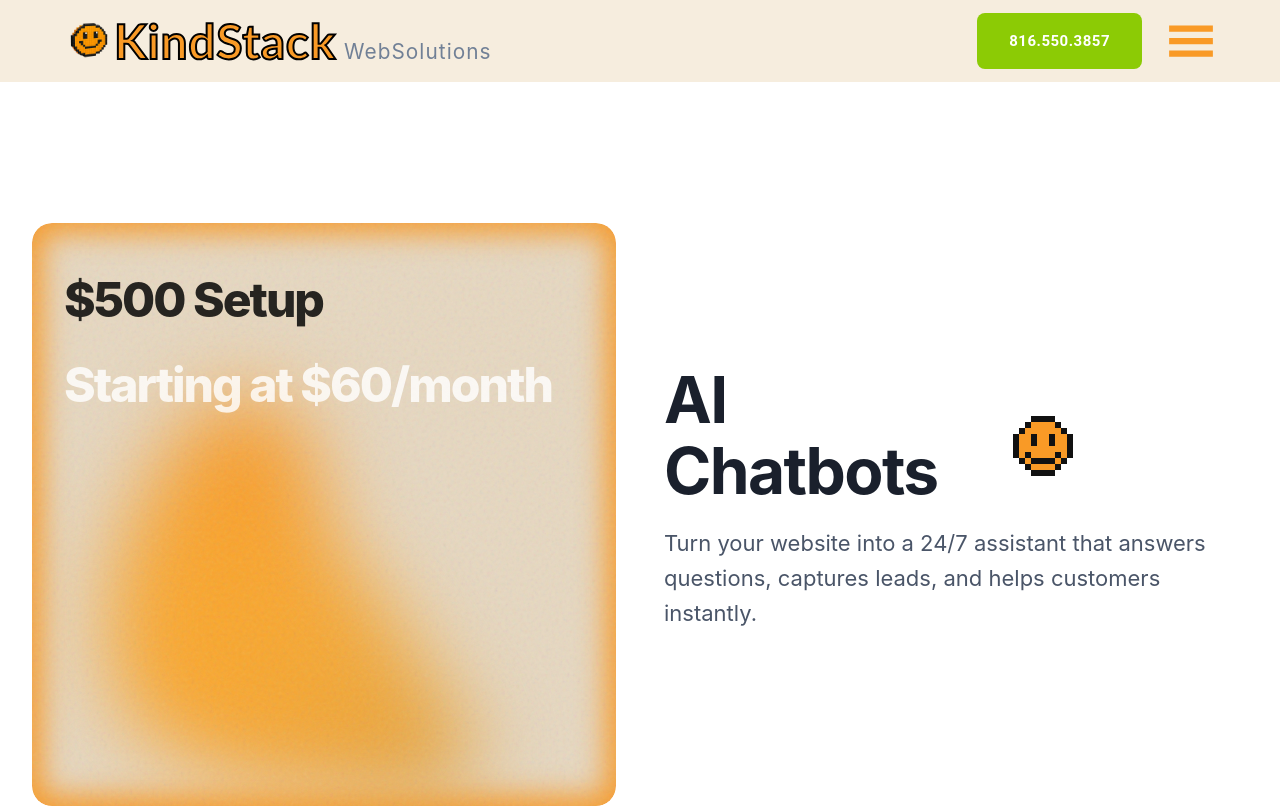
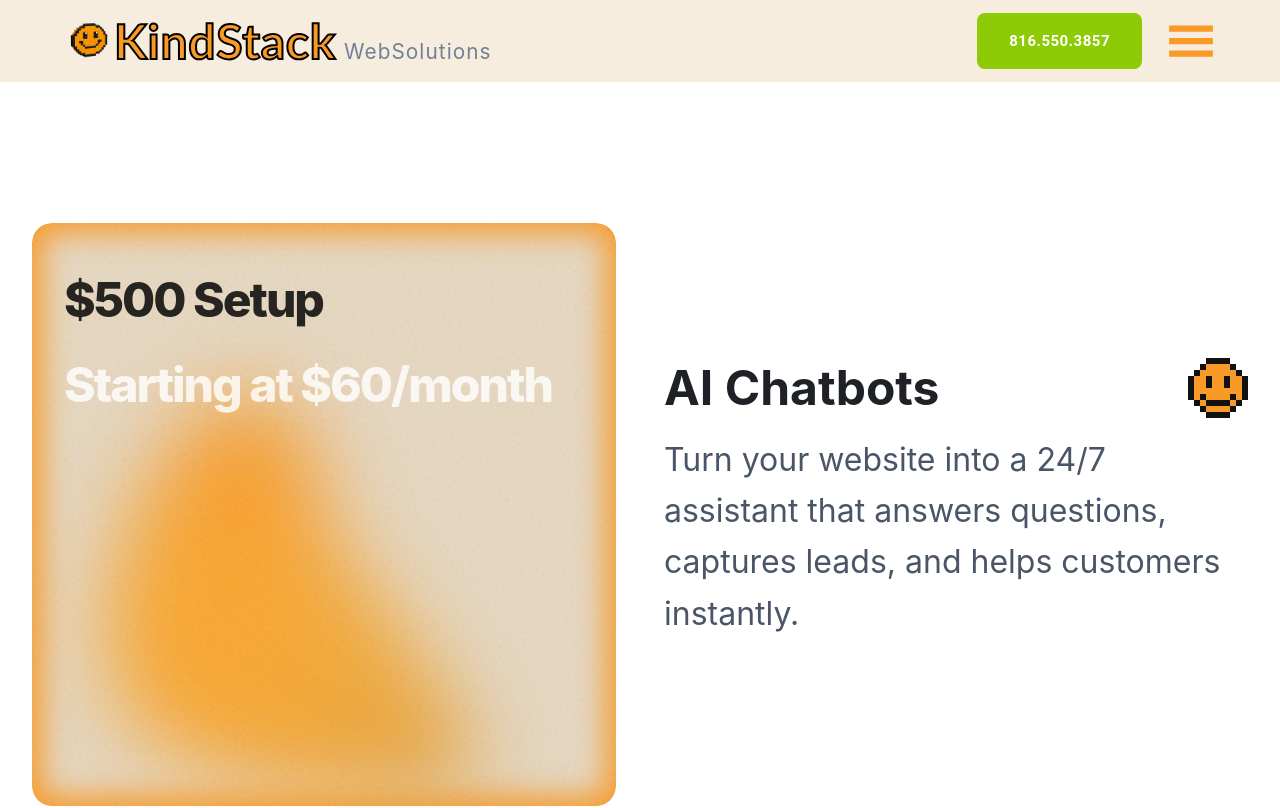
Before and after one commit to rrr5458/kindstack, a React (Vite) app: page /services/ai-chatbots in a window 1280 px wide. Shown: the top 808 px of the page. Built offline with nearby package versions, Linux system fonts and the light colour scheme; a web font is replaced by a local one.

Commit message:
Extra changes

```diff
--- a/src/components/Hero.tsx
+++ b/src/components/Hero.tsx
@@ -52,12 +52,6 @@ const Hero: React.FC = () => {
             </video>
           </div>
         </div>
-        <div className="scroller-container">
-          <span className="scroller-caption">
-            WORKING ALONGSIDE
-          </span>
-          <LogoScroller />
-        </div>
         <div className="content-container-two">
           <div className="hero-gradient-overlay mr-5rem">
             <GradientBackground title={"Your Support Team’s New Secret Weapon"} subtitle={"Automate 80% of your customer queries. Our AI learns from your FAQ and help desk to provide instant, human-like responses 24/7"} blobColor="#f99a26"/>
@@ -66,6 +60,12 @@ const Hero: React.FC = () => {
             <GradientBackground title={"Your Knowledge, Now Conversational"} subtitle={"Turn your website, PDFs, and business manuals into a secure, private AI agent that answers customers with 100% factual accuracy"}/>
           </div>
         </div>
+        <div className="scroller-container">
+          <span className="scroller-caption">
+            WORKING ALONGSIDE
+          </span>
+          <LogoScroller />
+        </div>
       </div>
     </section>
   );
--- a/src/pages/Service.tsx
+++ b/src/pages/Service.tsx
@@ -31,8 +31,8 @@ const Service: React.FC<ServiceProps> = ({ title, iconColor, description, detail
             </div>
 
             <div className="services-title-one-container title-container-flex">
-              <div className="flex-align-center-70">
-                <h1 className="hero-title-one services-title">
+              <div className="title-smile-container">
+                <h1 className="services-title">
                   {title}
                 </h1>
                   <span className="inline-middle">
--- a/src/styles/Hero.css
+++ b/src/styles/Hero.css
@@ -33,7 +33,7 @@
 }
 
 .hero-title-one {
-  font-size: clamp(2.5rem, 5vw, 4rem);
+  font-size: clamp(3rem, 5vw, 4rem);
   font-family: "Inter", sans-serif;
   font-weight: 700;
   color: #1a202c;
@@ -43,7 +43,7 @@
 }
 
 .hero-sub-one {
-  font-size: clamp(1.125rem, 2vw, 1.375rem);
+  font-size: clamp(2rem, 2vw, 1.375rem);
   font-family: "Inter", sans-serif;
   font-weight: 400;
   color: #4a5568;
@@ -69,7 +69,7 @@
   font-family: "Inter", sans-serif;
   color: white;
   padding: 0.75rem 2rem;
-  font-size: 1rem;
+  font-size: 1.5rem;
   font-weight: 600;
   background-color: rgb(140, 203, 5);
   border-radius: 9999px;
--- a/src/styles/NewComponents.css
+++ b/src/styles/NewComponents.css
@@ -27,7 +27,7 @@
 }
 
 .new-section-text {
-  font-size: 1.125rem;
+  font-size: 2rem;
   font-family: "Inter", sans-serif;
   font-weight: 400;
   color: #4a5568;
--- a/src/styles/ServicesPage.css
+++ b/src/styles/ServicesPage.css
@@ -20,13 +20,21 @@
   margin-top: 3rem;
 }
 
+.title-smile-container {
+  display: flex;
+  justify-content: center;
+  align-items: center;
+  margin-bottom: 1rem;
+  gap: 70px;
+}
+
 .services-title-one-container {
   position: relative;
 }
 
 .services-title {
     width: 100%;
-    font-size: 4rem;
+    font-size: 3rem;
 }
 
 .flex-col-start {
```
